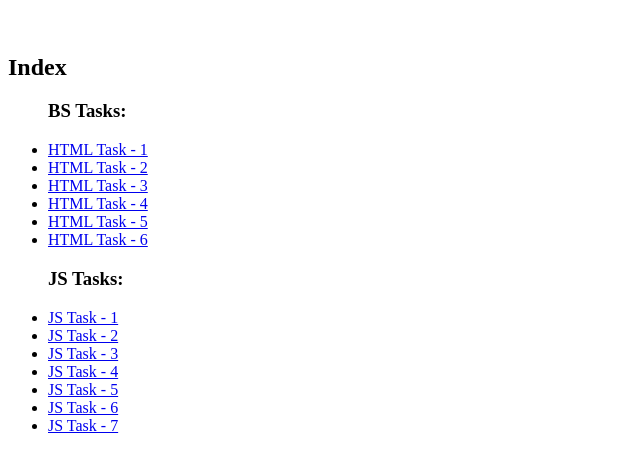
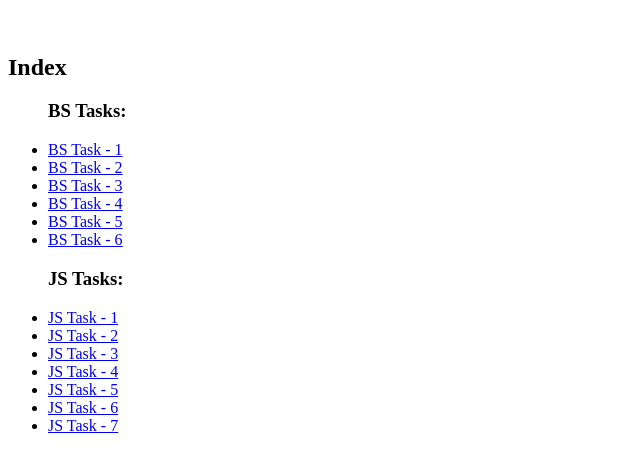
Before and after one commit to Pratyush-2293/MERN-BS-JS, a plain HTML site: page index.html in a window 1280 px wide. Shown: the part 105-574 px from the top of the page, without its empty margins (0-640 px from the left). Drawn offline with Linux system fonts and the light colour scheme.

Commit message:
Update index.html

```diff
--- a/index.html
+++ b/index.html
@@ -12,12 +12,12 @@
     <h2>Index</h2>
     <ul>
         <h3>BS Tasks:</h3>
-        <li><a href="./bstask1.html">HTML Task - 1</a></li>
-        <li><a href="./bstask2.html">HTML Task - 2</a></li>
-        <li><a href="./bstask3.html">HTML Task - 3</a></li>
-        <li><a href="./bstask4.html">HTML Task - 4</a></li>
-        <li><a href="./bstask5.html">HTML Task - 5</a></li>
-        <li><a href="./bstask6.html">HTML Task - 6</a></li>
+        <li><a href="./bstask1.html">BS Task - 1</a></li>
+        <li><a href="./bstask2.html">BS Task - 2</a></li>
+        <li><a href="./bstask3.html">BS Task - 3</a></li>
+        <li><a href="./bstask4.html">BS Task - 4</a></li>
+        <li><a href="./bstask5.html">BS Task - 5</a></li>
+        <li><a href="./bstask6.html">BS Task - 6</a></li>
         <h3>JS Tasks: </h3>
         <li><a href="./jstask1.html">JS Task - 1</a></li>
         <li><a href="./jstask2.html">JS Task - 2</a></li>
```
